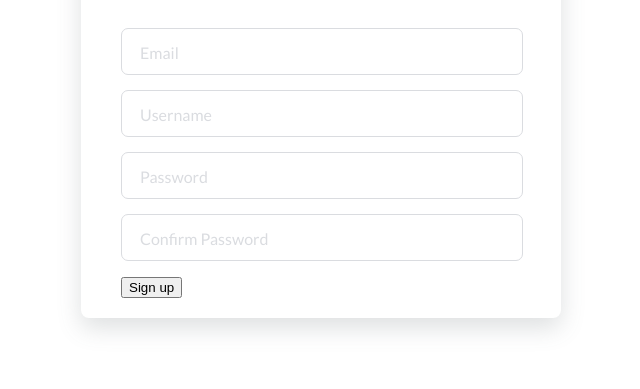
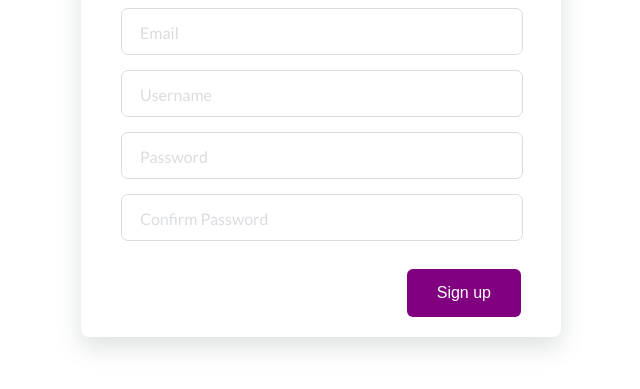
Before and after one commit to kenyansa/SignupForm, a plain HTML site: page floatingLabels.html in a window 1280 px wide. Shown: the part 309-698 px from the top of the page, without its empty margins (319-959 px from the left). Drawn offline with Linux system fonts and the light colour scheme.

Commit message:
add smooth transitions to the buttons

```diff
--- a/floatingLabels.css
+++ b/floatingLabels.css
@@ -67,3 +67,20 @@ body {
     transition: 0.5s;
     z-index: 0;
   }
+  .submitBtn {
+    display: block;
+    margin-left: auto;
+    padding: 15px 30px;
+    border: none;
+    background-color: purple;
+    color: white;
+    border-radius: 6px;
+    cursor: pointer;
+    font-size: 16px;
+    margin-top: 30px;
+  }
+
+  .submitBtn:hover {
+    background-color: #9867C5;
+    transform: translateY(-2px);
+  }
```
